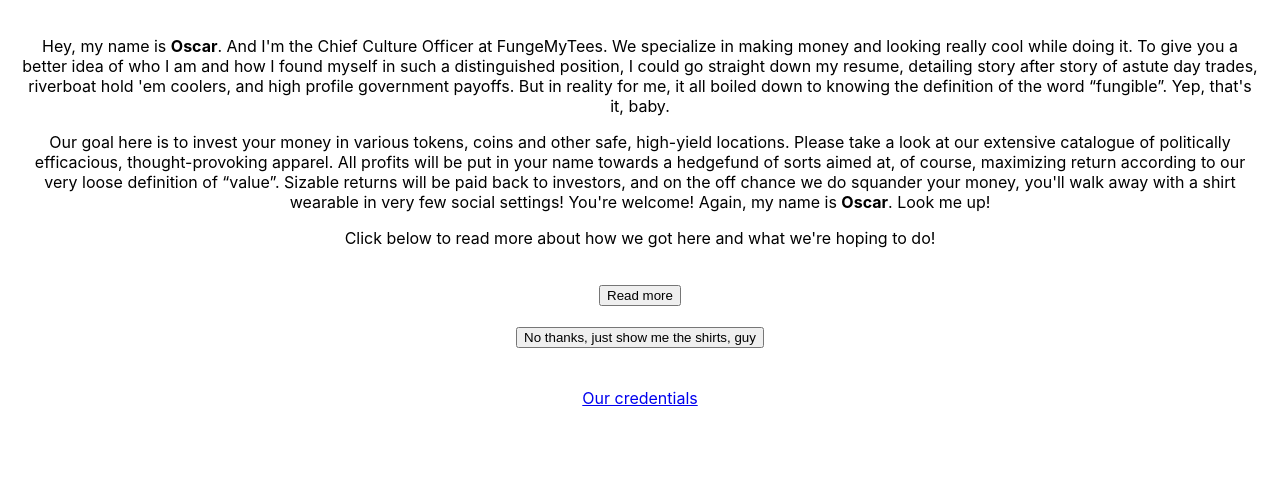
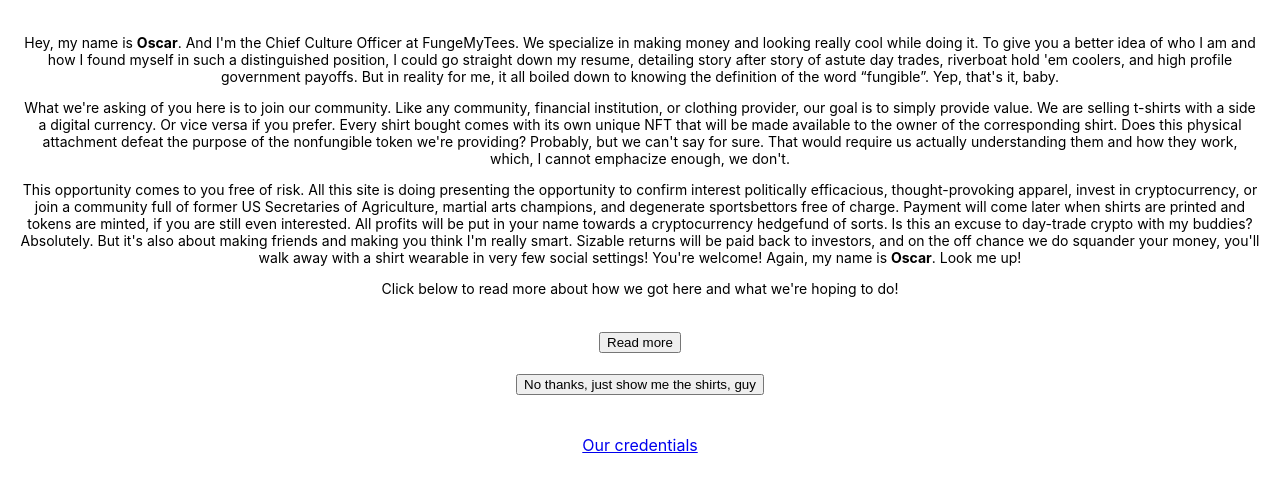
Before and after one commit to logroa/fungy-front, a React app: page / in a window 1280 px wide. Shown: the top 492 px of the page. Built offline with nearby package versions, Linux system fonts and the light colour scheme; no server answers.

Commit message:
new front

```diff
--- a/src/App.css
+++ b/src/App.css
@@ -84,5 +84,5 @@
 }
 
 p {
-  font-size: 16px;
+  font-size: 14px;
 }
--- a/src/App.js
+++ b/src/App.js
@@ -35,18 +35,27 @@
     return (
       <div id="intro">
         <div id="intro1">
-          <p>Hey, my name is <b>Oscar</b>.  And I'm the Chief Culture Officer at FungeMyTees.  We specialize in
-           making money and looking really cool while doing it.  To give you a better idea of who I am and how I found myself
+          <p>Hey, my name is <b>Oscar</b>. And I'm the Chief Culture Officer at FungeMyTees. We specialize in
+           making money and looking really cool while doing it. To give you a better idea of who I am and how I found myself
            in such a distinguished position, I could go straight down my resume, detailing story after story of
-           astute day trades, riverboat hold 'em coolers, and high profile government payoffs.  But in reality for me,
-           it all boiled down to knowing the definition of the word “fungible”.  Yep, that's it, baby.</p>
+           astute day trades, riverboat hold 'em coolers, and high profile government payoffs. But in reality for me,
+           it all boiled down to knowing the definition of the word “fungible”. Yep, that's it, baby.</p>
 
-          <p>Our goal here is to invest your money in various tokens, coins and other safe, high-yield locations.  Please
-            take a look at our extensive catalogue of politically efficacious, thought-provoking apparel.  All profits will
-            be put in your name towards a hedgefund of sorts aimed at, of course, maximizing return according to our very
-            loose definition of “value”.  Sizable returns will be paid back to investors, and on the off chance we do squander
-            your money, you'll walk away with a shirt wearable in very few social settings!  You're welcome!  Again, my name is <b>Oscar</b>.  Look
-            me up!</p>
+          <p>What we're asking of you here is to join our community. Like any community, financial institution, or clothing
+            provider, our goal is to simply provide value.  We are selling t-shirts with a side a digital currency. Or vice
+            versa if you prefer. Every shirt bought comes with its own unique NFT that will be made available to the owner
+            of the corresponding shirt. Does this physical attachment defeat the purpose of the nonfungible token we're
+            providing? Probably, but we can't say for sure. That would require us actually understanding them and how they
+            work, which, I cannot emphacize enough, we don't.</p>
+
+          <p>This opportunity comes to you free of risk.  All this site is doing presenting the opportunity to confirm interest
+            politically efficacious, thought-provoking apparel, invest in cryptocurrency, or join a community full of former
+            US Secretaries of Agriculture, martial arts champions, and degenerate sportsbettors free of charge. Payment will come
+            later when shirts are printed and tokens are minted, if you are still even interested.  All profits will be put in your
+            name towards a cryptocurrency hedgefund of sorts.  Is this an excuse to day-trade crypto with my buddies?  Absolutely.
+            But it's also about making friends and making you think I'm really smart. Sizable returns will be paid back to investors,
+            and on the off chance we do squander your money, you'll walk away with a shirt wearable in very few social settings!  You're
+            welcome!  Again, my name is <b>Oscar</b>. Look me up!</p>
 
           <p>Click below to read more about how we got here and what we're hoping to do!</p>
           <br/>
```
